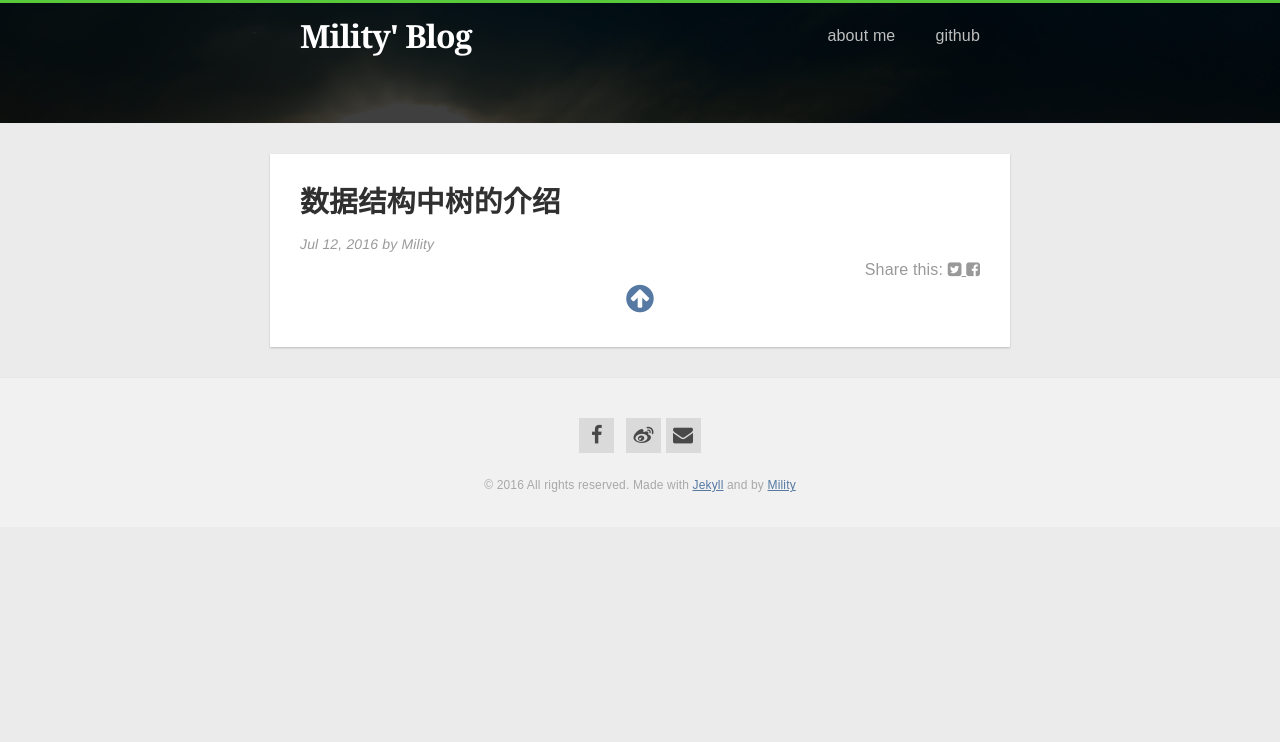
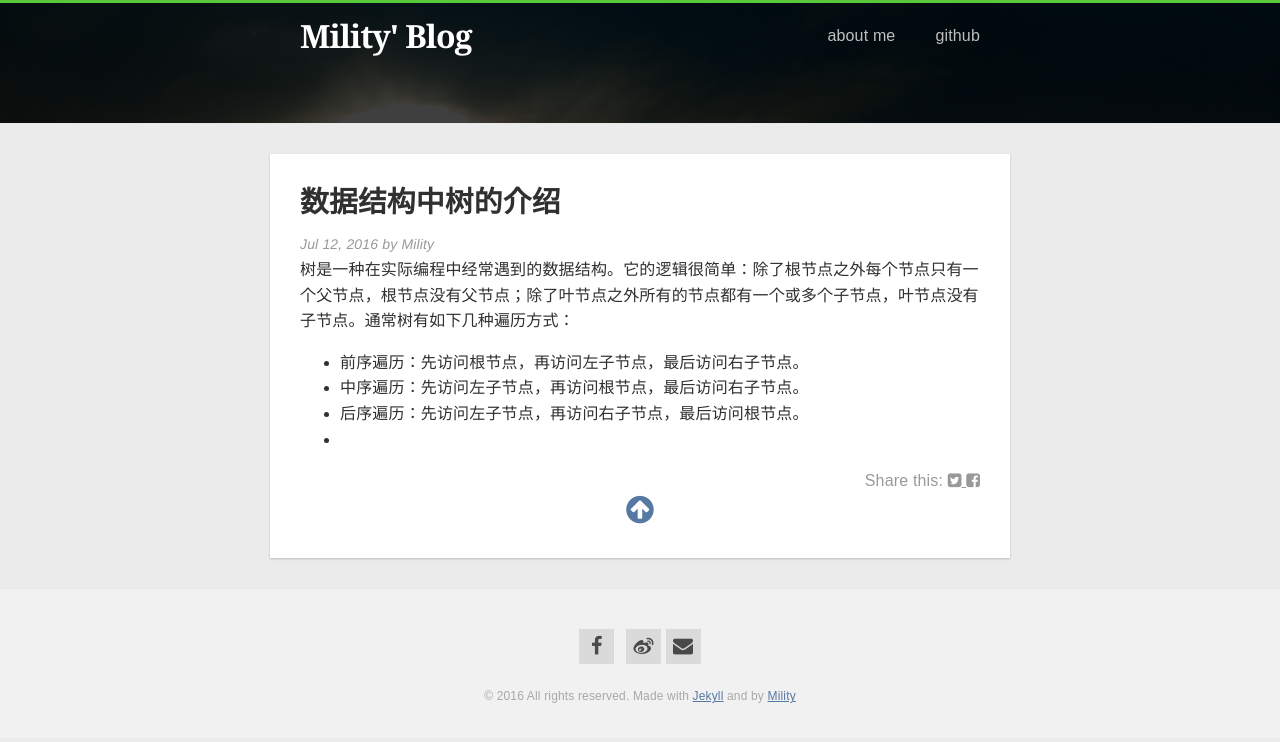
Before and after one commit to Mility/Mility.github.io, a Jekyll site: the page built from _posts/2016-07-12-数据结构中树的介绍.markdown, in a window 1280 px wide. Shown: the top 742 px of the page. Built offline with Jekyll 4.4.1, drawn with Linux system fonts in a browser that asks for light colours; nearby versions of some CDN libraries.

Commit message:
Update 2016-07-12-数据结构中树的介绍.markdown

```diff
--- a/_posts/2016-07-12-数据结构中树的介绍.markdown
+++ b/_posts/2016-07-12-数据结构中树的介绍.markdown
@@ -2,3 +2,9 @@
 layout: post
 title: "数据结构中树的介绍"
 ---
+树是一种在实际编程中经常遇到的数据结构。它的逻辑很简单：除了根节点之外每个节点只有一个父节点，根节点没有父节点；除了叶节点之外所有的节点都有一个或多个子节点，叶节点没有子节点。通常树有如下几种遍历方式：
+
+- 前序遍历：先访问根节点，再访问左子节点，最后访问右子节点。
+- 中序遍历：先访问左子节点，再访问根节点，最后访问右子节点。
+- 后序遍历：先访问左子节点，再访问右子节点，最后访问根节点。
+-
```
